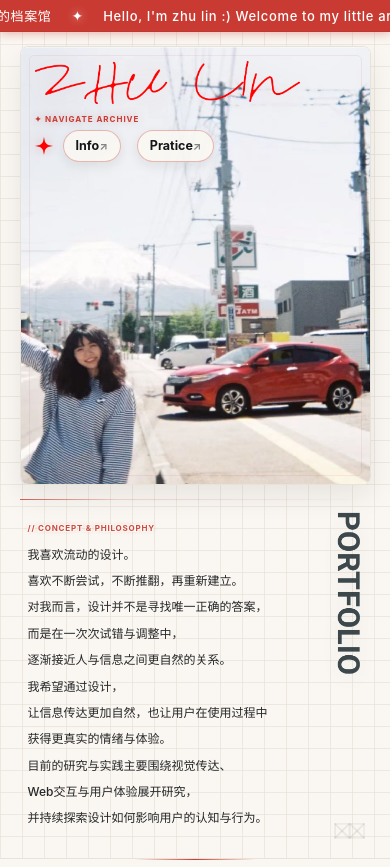
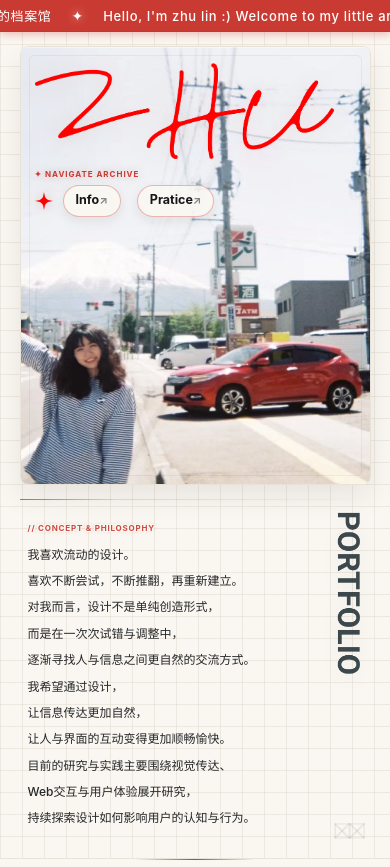
Before and after one commit to orangecatmo/zhulin-pro, a plain HTML site: page index.html in a window 390 px wide. Shown: the top 867 px of the page. Drawn offline with Linux system fonts and the light colour scheme.

Commit message:
Add files via upload

```diff
--- a/css/home_desktop_v1.css
+++ b/css/home_desktop_v1.css
@@ -56,7 +56,7 @@
         justify-self: start;
         align-self: center;
         margin: 0 !important;
-        padding: 30px 28px 26px !important;
+        padding: 30px 0px 26px !important;
     }
 
     .text p {
@@ -67,13 +67,14 @@
 
     .portfolio-img {
         width: auto !important;
-        height: clamp(260px, 46vh, 430px) !important;
-        max-height: 430px !important;
+        height: clamp(260px, 46vh, 630px) !important;
+        max-height: 630px !important;
         justify-self: center !important;
         align-self: center !important;
         object-fit: contain !important;
         opacity: 0.88 !important;
         transform: none !important;
+        transform: translateY(-120px) !important;
         animation: revealPortfolio 1.2s cubic-bezier(0.25, 1, 0.5, 1) forwards;
     }
 
@@ -150,3 +151,7 @@
         max-width: 460px !important;
     }
 }
+.left-section .photo-logo img.signature-overlay {
+    width: 600px !important;
+    max-width: none !important;
+}
--- a/index.html
+++ b/index.html
@@ -63,28 +63,28 @@
                 <div class="text pc">
                     <p>我喜欢流动的设计。</p>
                     <p>喜欢不断尝试，不断推翻，再重新建立。</p>
-                    <p>对我而言，设计并不是寻找唯一正确的答案，</p>
+                    <p>对我而言，设计不是单纯创造形式，</p>
                     <p>而是在一次次试错与调整中，</p>
-                    <p>逐渐接近人与信息之间更自然的关系。</p>
+                    <p>逐渐寻找人与信息之间更自然的交流方式。</p>
                     <p>我希望通过设计，</p>
-                    <p>让信息传达更加自然，也让用户在使用过程中</p>
-                    <p>获得更真实的情绪与体验。</p>
+                    <p>让信息传达更加自然，</p>
+                    <p>让人与界面的互动变得更加顺畅愉快。</p>
                     <p>目前的研究与实践主要围绕视觉传达、</p>
                     <p>Web交互与用户体验展开研究，</p>
-                    <p>并持续探索设计如何影响用户的认知与行为。</p>
+                    <p>持续探索设计如何影响用户的认知与行为。</p>
                 </div>
                 <div class="text iphone">
                     <p>我喜欢流动的设计。</p>
                     <p>喜欢不断尝试，不断推翻，再重新建立。</p>
-                    <p>对我而言，设计并不是寻找唯一正确的答案，</p>
+                    <p>对我而言，设计不是单纯创造形式，</p>
                     <p>而是在一次次试错与调整中，</p>
-                    <p>逐渐接近人与信息之间更自然的关系。</p>
+                    <p>逐渐寻找人与信息之间更自然的交流方式。</p>
                     <p>我希望通过设计，</p>
-                    <p>让信息传达更加自然，也让用户在使用过程中</p>
-                    <p>获得更真实的情绪与体验。</p>
+                    <p>让信息传达更加自然，</p>
+                    <p>让人与界面的互动变得更加顺畅愉快。</p>
                     <p>目前的研究与实践主要围绕视觉传达、</p>
                     <p>Web交互与用户体验展开研究，</p>
-                    <p>并持续探索设计如何影响用户的认知与行为。</p>
+                    <p>持续探索设计如何影响用户的认知与行为。</p>
                 </div>
                 <img src="images/5058c4b6834efe9e1c234a630153b3f3.png" alt="" class="portfolio-img">
                 <img src="images/素材12.png" alt="" class="geo-icon">
```
